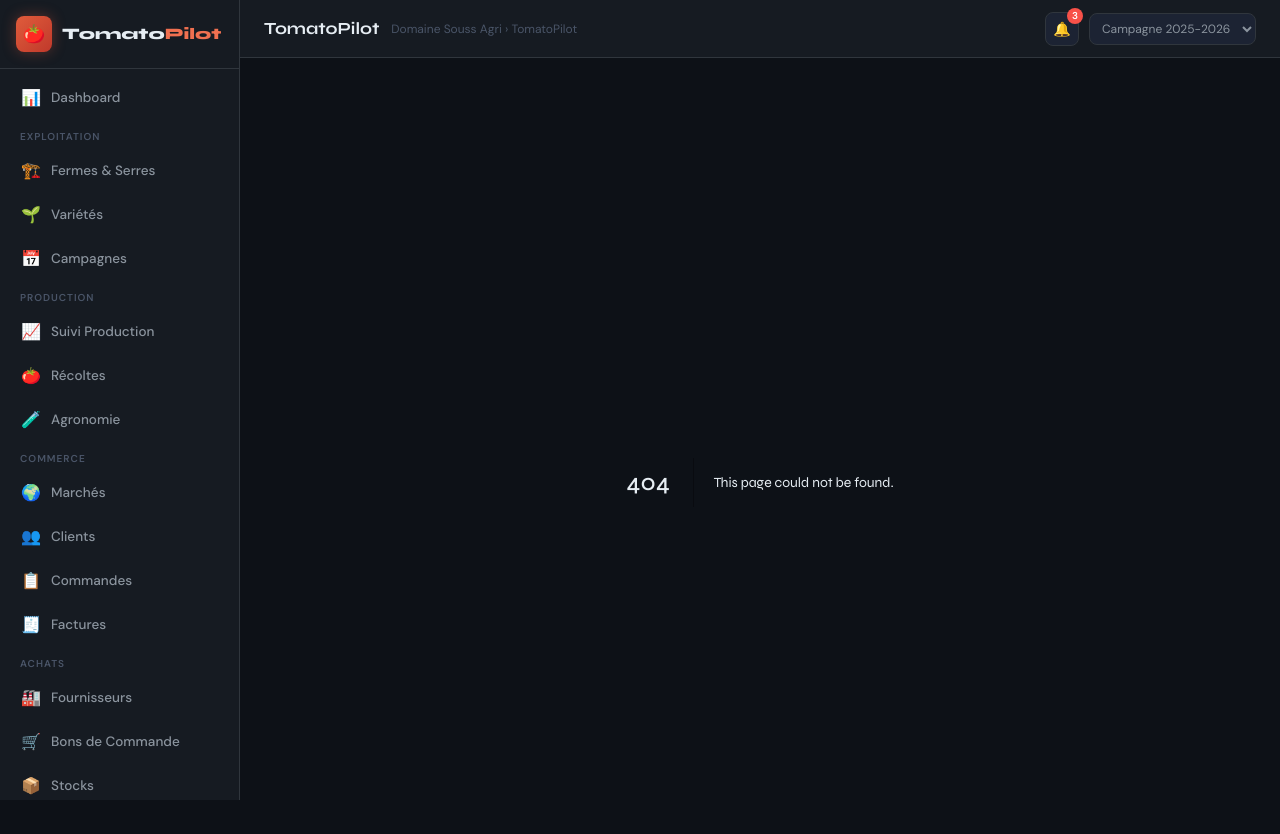
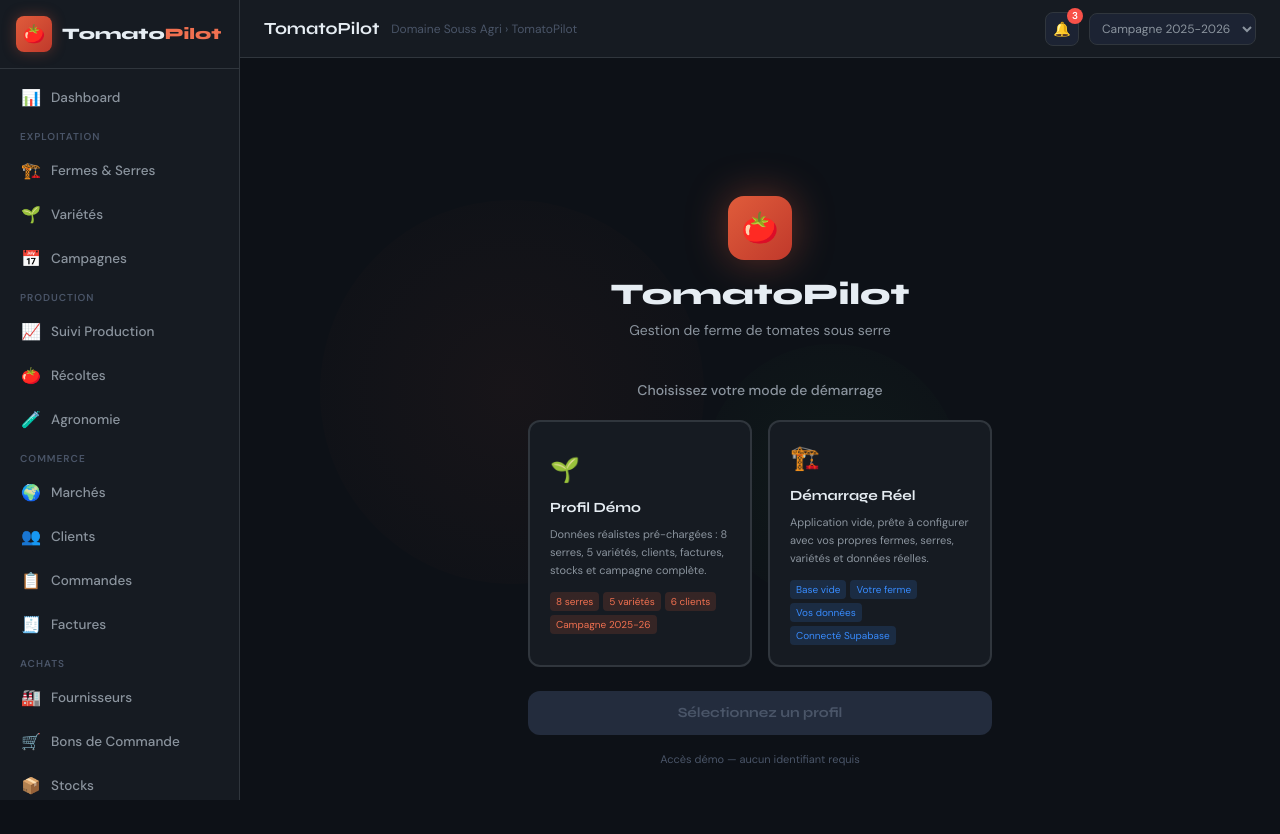
Before and after one commit to obenhalima/AgriApp, a Next.js app: page /login in a window 1280 px wide. Before the commit this address had no page. Shown: the top 834 px of the page. Built offline with nearby package versions, Linux system fonts and the light colour scheme.

Commit message:
feat: activate module app/login/page.tsx

```diff
--- /dev/null
+++ b/app/login/page.tsx
@@ -0,0 +1,62 @@
+'use client'
+import { useState } from 'react'
+import { useRouter } from 'next/navigation'
+
+export default function LoginPage() {
+  const router = useRouter()
+  const [selected, setSelected] = useState<'demo'|'empty'|null>(null)
+  const [loading, setLoading] = useState(false)
+
+  const start = () => {
+    if (!selected) return
+    setLoading(true)
+    localStorage.setItem('tomatopilot_profile', selected)
+    setTimeout(() => router.push('/'), 800)
+  }
+
+  const PROFILES = [
+    { id: 'demo' as const, icon: '\u{1F331}', title: 'Profil Démo', desc: 'Données réalistes pré-chargées : 8 serres, 5 variétés, clients, factures, stocks et campagne complète.', tags: ['8 serres','5 variétés','6 clients','Campagne 2025-26'], accent: '#e05c3b', accentDim: 'rgba(224,92,59,0.08)', accentBorder: 'rgba(224,92,59,0.25)', tagBg: 'rgba(224,92,59,0.15)', tagColor: '#f07050' },
+    { id: 'empty' as const, icon: '\u{1F3D7}\u{FE0F}', title: 'Démarrage Réel', desc: 'Application vide, prête à configurer avec vos propres fermes, serres, variétés et données réelles.', tags: ['Base vide','Votre ferme','Vos données','Connecté Supabase'], accent: '#388bfd', accentDim: 'rgba(56,139,253,0.08)', accentBorder: 'rgba(56,139,253,0.25)', tagBg: 'rgba(56,139,253,0.15)', tagColor: '#388bfd' },
+  ]
+
+  return (
+    <div className="min-h-screen flex items-center justify-center" style={{background:'#0d1117'}}>
+      <div className="absolute inset-0 overflow-hidden pointer-events-none">
+        <div className="absolute top-1/4 left-1/4 w-96 h-96 rounded-full opacity-5" style={{background:'radial-gradient(circle, #e05c3b, transparent)'}} />
+        <div className="absolute bottom-1/4 right-1/4 w-64 h-64 rounded-full opacity-5" style={{background:'radial-gradient(circle, #3fb950, transparent)'}} />
+      </div>
+      <div className="relative w-full max-w-lg px-6">
+        <div className="text-center mb-10">
+          <div className="inline-flex items-center justify-center w-16 h-16 rounded-2xl mb-4"
+            style={{background:'linear-gradient(135deg,#e05c3b,#c0392b)',boxShadow:'0 0 40px rgba(224,92,59,0.4)'}}>
+            <span className="text-3xl">🍅</span>
+          </div>
+          <h1 className="font-display text-3xl font-extrabold mb-2">TomatoPilot</h1>
+          <p className="text-[#8b949e] text-sm">Gestion de ferme de tomates sous serre</p>
+        </div>
+        <p className="text-center text-sm text-[#8b949e] mb-5 font-medium">Choisissez votre mode de démarrage</p>
+        <div className="grid grid-cols-2 gap-4 mb-6">
+          {PROFILES.map(p => (
+            <button key={p.id} onClick={() => setSelected(p.id)}
+              className="relative p-5 rounded-xl border-2 text-left transition-all duration-200 cursor-pointer"
+              style={{background: selected===p.id ? p.accentDim : '#161b22', borderColor: selected===p.id ? p.accent : '#30363d', boxShadow: selected===p.id ? `0 0 20px ${p.accentDim}` : 'none'}}>
+              {selected===p.id && <div className="absolute top-3 right-3 w-5 h-5 rounded-full flex items-center justify-center text-xs text-white" style={{background:p.accent}}>✓</div>}
+              <div className="text-2xl mb-3">{p.icon}</div>
+              <div className="font-display font-bold text-sm mb-2">{p.title}</div>
+              <div className="text-[11px] text-[#8b949e] leading-relaxed mb-3">{p.desc}</div>
+              <div className="flex flex-wrap gap-1">
+                {p.tags.map(t => <span key={t} className="text-[10px] px-1.5 py-0.5 rounded" style={{background:p.tagBg,color:p.tagColor}}>{t}</span>)}
+              </div>
+            </button>
+          ))}
+        </div>
+        <button onClick={start} disabled={!selected||loading}
+          className="w-full py-3 rounded-xl font-display font-bold text-sm transition-all duration-200"
+          style={{background: selected ? (selected==='demo'?'#e05c3b':'#388bfd') : '#232c3d', color: selected?'white':'#4a5568', cursor: selected?'pointer':'not-allowed', opacity: loading?0.7:1}}>
+          {loading ? '⏳ Chargement...' : selected ? `Démarrer ${selected==='demo'?'avec les données démo':'avec une base vide'}` : 'Sélectionnez un profil'}
+        </button>
+        <p className="text-center text-[11px] text-[#4a5568] mt-4">Accès démo — aucun identifiant requis</p>
+      </div>
+    </div>
+  )
+}
```
